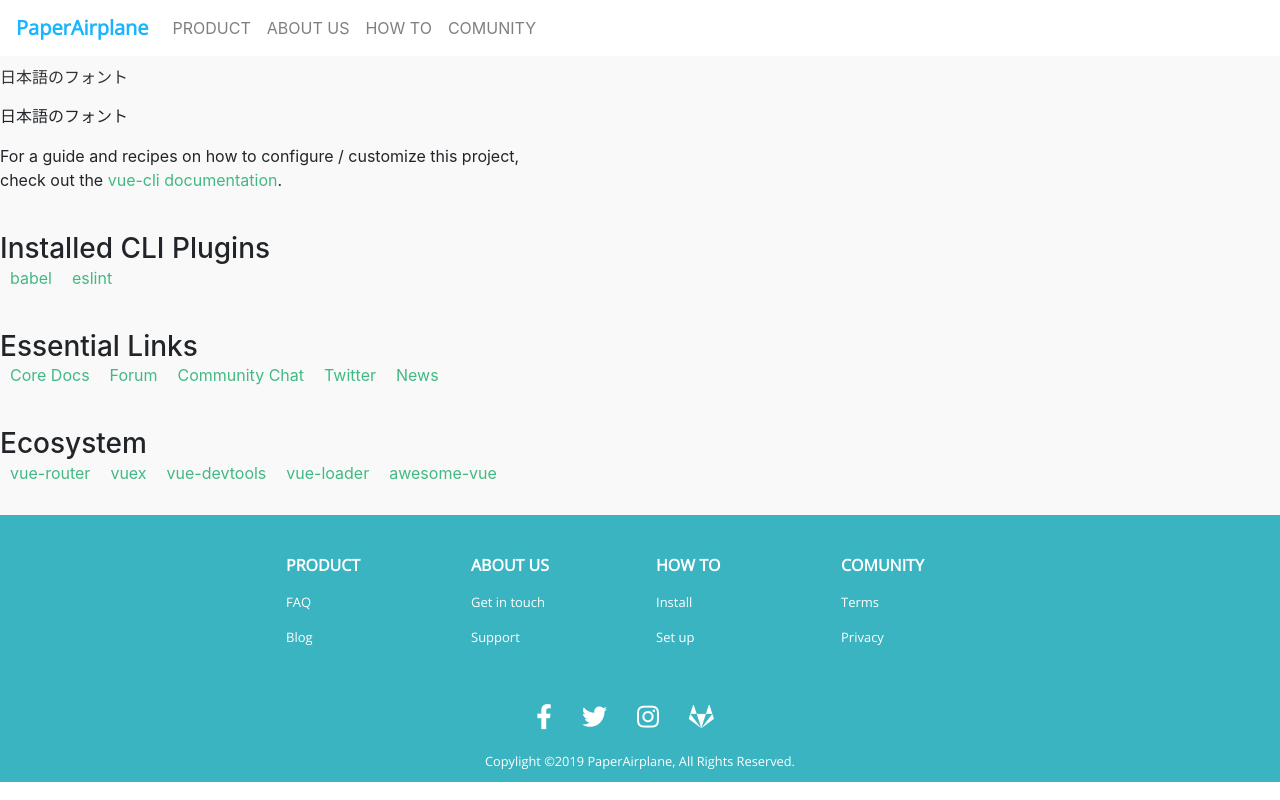
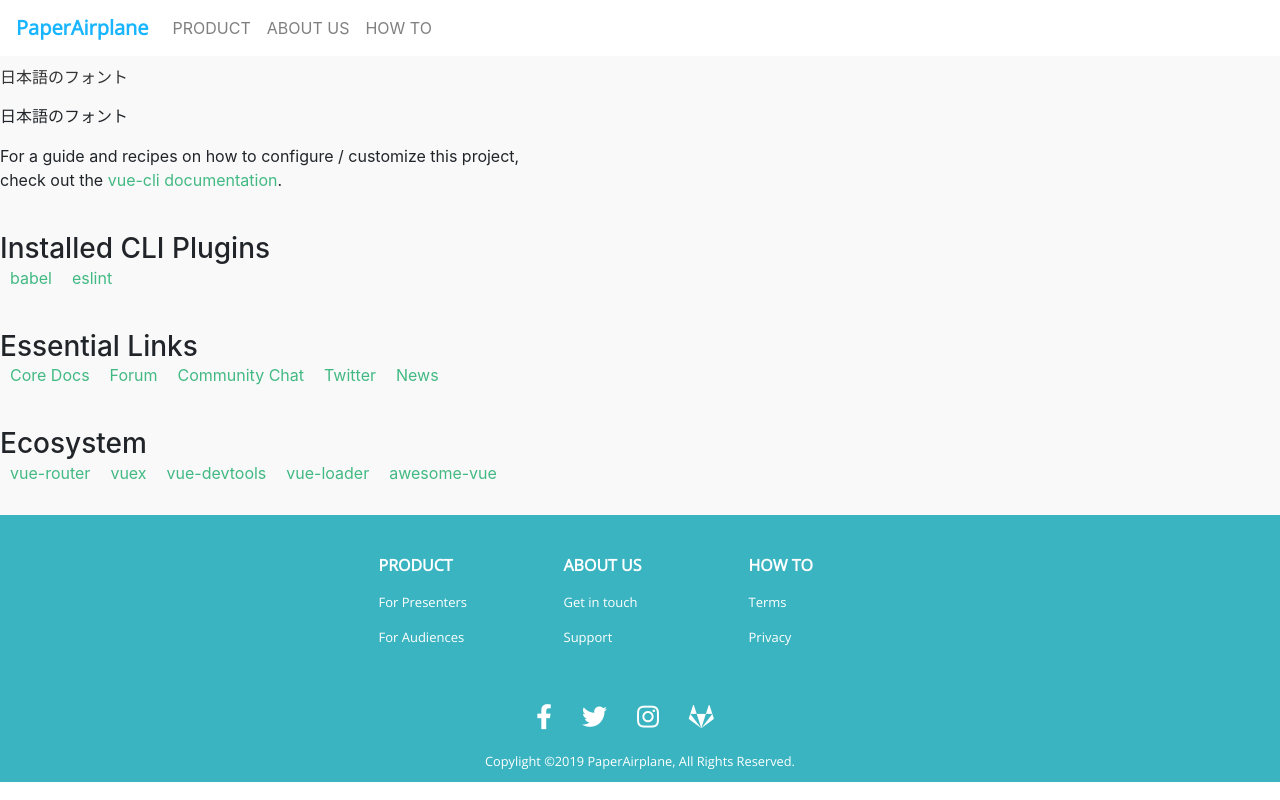
Before and after one commit to okuxxbos20/PaperAirplane, a Vue app in the folder vue/: page / in a window 1280 px wide. Built offline with nearby package versions, Linux system fonts and the light colour scheme.

Commit message:
delete comunity component

```diff
--- a/vue/src/components/Footer.vue
+++ b/vue/src/components/Footer.vue
@@ -4,8 +4,8 @@
     <ul class="nav justify-content-center mb-3">
       <ul class="nav flex-column col-md-2">
         <li class="nav-item"><router-link to="/product" class="nav-link main"><b>PRODUCT</b></router-link></li>
-        <li class="nav-item"><a class="nav-link sub" href="faq.html">FAQ</a></li>
-        <li class="nav-item"><a class="nav-link sub" href="#">Blog</a></li>
+        <li class="nav-item"><a class="nav-link sub" href="#">For Presenters</a></li>
+        <li class="nav-item"><a class="nav-link sub" href="#">For Audiences</a></li>
       </ul>
       <ul class="nav flex-column col-md-2">
         <li class="nav-item"><router-link to="/aboutus" class="nav-link main"><b>ABOUT US</b></router-link></li>
@@ -14,11 +14,6 @@
       </ul>
       <ul class="nav flex-column col-md-2">
         <li class="nav-item"><router-link to="/howto" class="nav-link main"><b>HOW TO</b></router-link></li>
-        <li class="nav-item"><a class="nav-link sub" href="#">Install</a></li>
-        <li class="nav-item"><a class="nav-link sub" href="#">Set up</a></li>
-      </ul>
-      <ul class="nav flex-column col-md-2">
-        <li class="nav-item"><router-link to="/comunity" class="nav-link main"><b>COMUNITY</b></router-link></li>
         <li class="nav-item"><a class="nav-link sub" href="#">Terms</a></li>
         <li class="nav-item"><a class="nav-link sub" href="#">Privacy</a></li>
       </ul>
--- a/vue/src/components/Header.vue
+++ b/vue/src/components/Header.vue
@@ -10,7 +10,6 @@
         <li class="nav-item"><router-link to="/product" class="nav-link main">PRODUCT</router-link></li>
         <li class="nav-item"><router-link to="/aboutus" class="nav-link main">ABOUT US</router-link></li>
         <li class="nav-item"><router-link to="/howto" class="nav-link main">HOW TO</router-link></li>
-        <li class="nav-item"><router-link to="/comunity" class="nav-link main">COMUNITY</router-link></li>
       </b-navbar-nav>
       <!-- Right aligned nav items -->
       <b-navbar-nav class="ml-auto">
@@ -45,7 +44,7 @@ export default {
   background: var(--white);
   position: fixed;
   width: 100%;
-  // z-index: 10;
+  z-index: 10;
 }
 
 .title {
```
